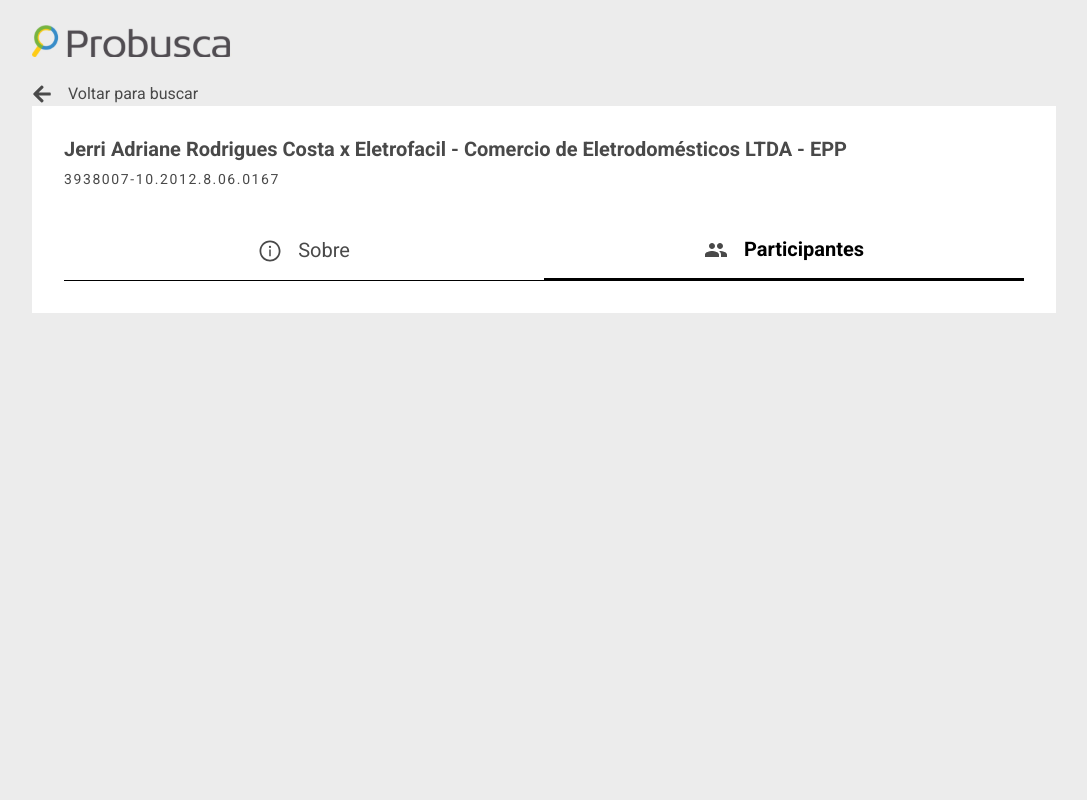
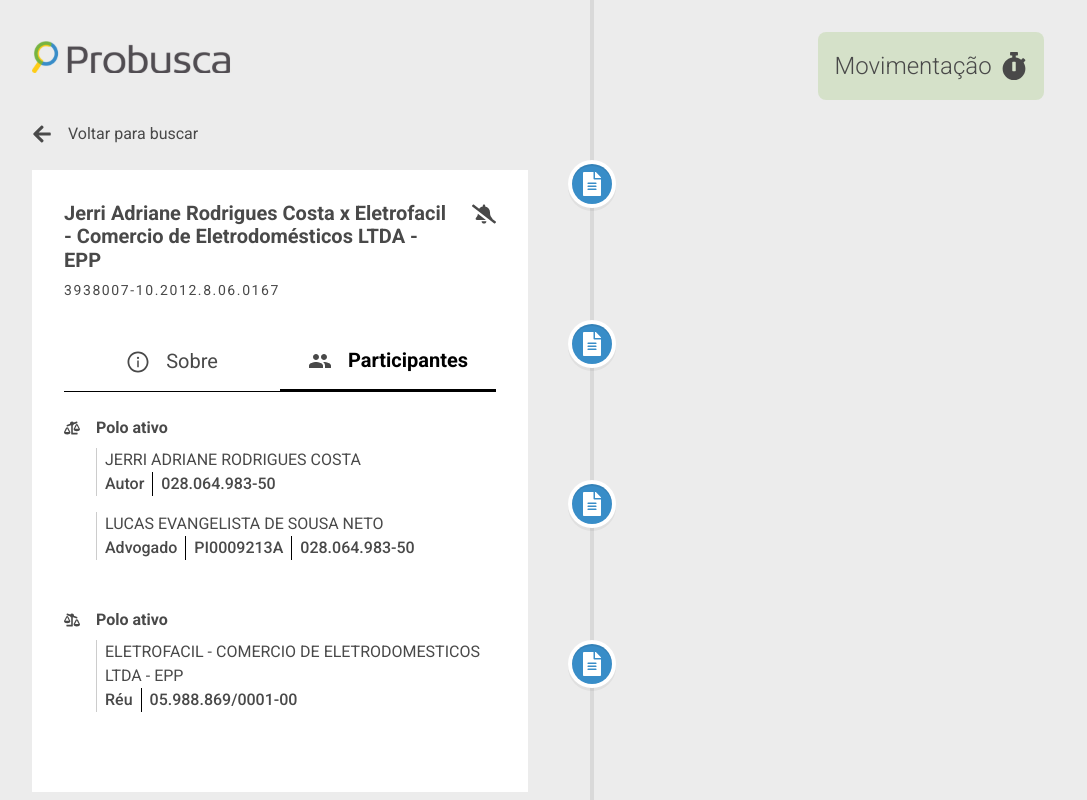
Before and after one commit to jonatas1n/desafio-jusbrasil, a Next.js app in the folder probusca/: page /process in a window 1280 px wide. Both pictures are taken after a click on the element "Participantes". Shown: the whole page, without its empty margins (96-1183 px from the left). Built offline with nearby package versions, Linux system fonts and the light colour scheme.

Commit message:
Finish main parts

```diff
--- a/probusca/src/components/DataCard/index.tsx
+++ b/probusca/src/components/DataCard/index.tsx
@@ -1,27 +1,36 @@
 import { useState } from "react";
-import { Flex, Box, Stack, Text } from "@chakra-ui/react";
+import { Flex, Box, Stack, Text, Icon } from "@chakra-ui/react";
 import TabMenu from "../TabMenu";
 import ListData from "../ListData";
-
+import Participants from "../Participants";
+import { FaBell, FaBellSlash } from "react-icons/fa";
 
 export default function DataCard() {
     const [selectedMenu, setSelectedMenu] = useState('Sobre');
+    const [notificationOn, setNotificationOn] = useState(false);
 
     const handleMenu = (item: string) => setSelectedMenu(item)
 
     return (
-        <Flex direction='column'>
-            <Stack>
-                <Text textStyle='h4'>Jerri Adriane Rodrigues Costa x Eletrofacil - Comercio de Eletrodomésticos LTDA - EPP</Text>
-                <Text textStyle='overline'>3938007-10.2012.8.06.0167</Text>
-            </Stack>
+        <Box
+            backgroundColor='white'
+            padding='2rem'
+        >
+            <Flex gap='1rem'>
+                <Stack>
+                    <Text textStyle='h4'>Jerri Adriane Rodrigues Costa x Eletrofacil - Comercio de Eletrodomésticos LTDA - EPP</Text>
+                    <Text textStyle='overline'>3938007-10.2012.8.06.0167</Text>
+                </Stack>
+                <Icon w='1.5rem' h='1.5rem' as={notificationOn ? FaBell : FaBellSlash} />
+            </Flex>
             <TabMenu
                 state={selectedMenu}
                 setState={handleMenu}
             />
-            { selectedMenu == 'Sobre' ? (
-                <ListData />
-            ) : null}
-        </Flex>
+            { selectedMenu == 'Sobre'
+                ? <ListData />
+                : <Participants />
+            }
+        </Box>
     )
 }
--- a/probusca/src/components/ListData/index.tsx
+++ b/probusca/src/components/ListData/index.tsx
@@ -1,4 +1,4 @@
-import { Flex, Stack, Text } from "@chakra-ui/react"
+import { Stack } from "@chakra-ui/react"
 import { FaLandmark, FaCalendar, FaBalanceScale, FaBuilding } from "react-icons/fa";
 import ListDataItem from "./ListDataItem";
 
--- /dev/null
+++ b/probusca/src/components/Movement/index.tsx
@@ -0,0 +1,128 @@
+import { VerticalTimeline, VerticalTimelineElement } from 'react-vertical-timeline-component';
+import 'react-vertical-timeline-component/style.min.css';
+import { processMovement } from '../../shared/interfaces/Process.interface';
+import { FaFileAlt, FaStopwatch } from 'react-icons/fa'
+import { Flex, Text, Box, Collapse, SlideFade } from '@chakra-ui/react';
+import { useState } from 'react';
+
+const movementList:processMovement[] = [
+    {
+        date: '25 de dezembro de 2022',
+        content: 'Intimação expedido(a)'
+    },
+    {
+        date: '25 de dezembro de 2022',
+        content: 'Intimação expedido(a)'
+    },
+    {
+        date: '25 de dezembro de 2022',
+        content: 'Intimação expedido(a)'
+    },
+    {
+        date: '25 de dezembro de 2022',
+        content: 'Intimação expedido(a)'
+    },
+    {
+        date: '25 de dezembro de 2022',
+        content: 'Intimação expedido(a)'
+    },
+    {
+        date: '25 de dezembro de 2022',
+        content: 'Intimação expedido(a)'
+    },
+    {
+        date: '25 de dezembro de 2022',
+        content: 'Intimação expedido(a)'
+    },
+    {
+        date: '25 de dezembro de 2022',
+        content: 'Intimação expedido(a)'
+    },
+    {
+        date: '25 de dezembro de 2022',
+        content: 'Intimação expedido(a)'
+    },
+    {
+        date: '25 de dezembro de 2022',
+        content: 'Intimação expedido(a)'
+    },
+    {
+        date: '25 de dezembro de 2022',
+        content: 'Intimação expedido(a)'
+    },
+    {
+        date: '25 de dezembro de 2022',
+        content: 'Intimação expedido(a)'
+    },
+    {
+        date: '25 de dezembro de 2022',
+        content: 'Intimação expedido(a)'
+    },
+    {
+        date: '25 de dezembro de 2022',
+        content: 'Intimação expedido(a)'
+    },
+    {
+        date: '25 de dezembro de 2022',
+        content: 'Intimação expedido(a)'
+    },
+    {
+        date: '25 de dezembro de 2022',
+        content: 'Intimação expedido(a)'
+    },
+    {
+        date: '25 de dezembro de 2022',
+        content: 'Intimação expedido(a)'
+    }
+]
+
+export default function Movement() {
+    const [showPrevision, setShowPrevision] = useState(true);
+    const handleShowPrevision = (state=!showPrevision) => {
+        setShowPrevision(state);
+    }
+
+    return (
+        <Flex direction='column' overflow='auto'>
+            <VerticalTimeline layout='1-column-left' lineColor="#D9D9D9">
+                { showPrevision && (
+                    <SlideFade offsetY='2rem' in={showPrevision}>
+                        <Flex
+                            textAlign='right'
+                            justifyContent='flex-end'
+                        >
+                            <Flex
+                                p='1rem'
+                                borderRadius='.5rem'
+                                background='pallete.green'
+                                gap='.5rem'
+                                alignItems='center'
+                            >
+                                <Text textStyle='h2'>Movimentação</Text>
+                                <FaStopwatch size='1.75rem' color='#494949'/>
+                            </Flex>
+                        </Flex>
+                    </SlideFade>
+                )}
+            { movementList.map( (movement:processMovement, index:number) => (
+                    <VerticalTimelineElement
+                        key={index}
+                        className="vertical-timeline-element--work"
+                        contentStyle={{ background: 'white', color: '#000' }}
+                        contentArrowStyle={{ borderRight: '7px solid  white' }}
+                        iconStyle={{ background: '#388dc8', color: '#fff' }}
+                        icon={<FaFileAlt />}
+                    >
+                        <p>{movement.content}</p>
+                    </VerticalTimelineElement>
+                ))}
+                <Box
+                    textAlign='center'
+                    paddingLeft='3.3rem'
+                >
+                    <Text textStyle='h2'>Início do processo</Text>
+                </Box>
+            </VerticalTimeline>
+        </Flex>
+    )
+}
--- /dev/null
+++ b/probusca/src/components/Participants/ParticipantGroup/index.tsx
@@ -0,0 +1,45 @@
+import { Flex, Stack, Text, Icon } from '@chakra-ui/react';
+import { IconType } from 'react-icons';
+import { Company } from '../../../shared/interfaces/Company.interface';
+import { Attorney, Person } from '../../../shared/interfaces/Person.interface';
+
+interface ParticipantGroupProps {
+    list: Array<Person|Attorney|Company>;
+    icon: IconType;
+};
+
+export default function ParticipantGroup({list, icon}:ParticipantGroupProps) {
+    const orderShow = ['type', 'oab', 'cpf', 'cnpj'];
+
+    return (
+        <Flex gap='1rem' mb='3rem'>
+            <Icon mt='.25rem' as={icon} />
+            <Stack>
+                <Text fontWeight={600} textStyle='h5'>Polo ativo</Text>
+                <Stack spacing={4}>
+                    { list.map( listItem => (
+                        <Flex key={listItem.title} direction='column' borderLeft='1px solid #ccc' paddingLeft='.5rem'>
+                            <Text textStyle='regular' textTransform='uppercase'>{listItem.title}</Text>
+                            <Flex gap='.5rem'>
+                                { orderShow
+                                    .filter(item => Object.keys(listItem).includes(item))
+                                    .map( (item: any) => (
+                                        <Text
+                                            key={item}
+                                            borderRight='1px solid black'
+                                            pr='.5rem'
+                                            _last={{borderRight: 'none', paddingRight: 0}}
+                                            textStyle='h5'
+                                        >
+                                            {listItem[item]}
+                                        </Text>
+                                    )
+                                )}
+                            </Flex>
+                        </Flex>
+                    )) }
+                </Stack>
+            </Stack>
+        </Flex>
+    )
+}
--- a/probusca/src/components/Participants/index.tsx
+++ b/probusca/src/components/Participants/index.tsx
@@ -1,5 +1,46 @@
+import { Flex } from '@chakra-ui/react';
+import { FaBalanceScaleLeft, FaBalanceScaleRight } from 'react-icons/fa';
+import ParticipantGroup from './ParticipantGroup';
+
+const lists = {
+    activeList: [
+        {
+            title: 'jerri adriane rodrigues costa',
+            type: 'Autor',
+            cpf: '028.064.983-50'
+        },
+        {
+            title: 'LUCAS EVANGELISTA DE SOUSA NETO',
+            type: 'Advogado',
+            cpf: '028.064.983-50',
+            oab: 'PI0009213A'
+        }
+    ],
+    passiveList: [
+        {
+            title: 'ELETROFACIL - COMERCIO DE ELETRODOMESTICOS LTDA - EPP',
+            cnpj: '05.988.869/0001-00',
+            type: 'Réu'
+        }
+    ]
+}
+
 export default function Participants() {
+    const { activeList, passiveList } = lists;
+
     return (
-
+        <Flex
+            direction='column'
+            pt='1.5rem'
+        >
+            <ParticipantGroup
+                list={activeList}
+                icon={FaBalanceScaleLeft}
+            />
+            <ParticipantGroup
+                list={passiveList}
+                icon={FaBalanceScaleRight}
+            />
+        </Flex>
     )
 }
--- a/probusca/src/pages/process.tsx
+++ b/probusca/src/pages/process.tsx
@@ -1,40 +1,48 @@
-import { Flex, SimpleGrid, Image, Box, Stack, Text } from "@chakra-ui/react";
+import { Flex, SimpleGrid, Image, Link } from "@chakra-ui/react";
 import Container from "../components/Container";
 import logo from '../assets/img/logo.svg'
 import { FaArrowLeft } from "react-icons/fa";
 import DataCard from "../components/DataCard";
+import Movement from "../components/Movement";
 
 export default function Process() {
     return (
         <Container wide>
-            <Flex>
+            <SimpleGrid
+                columns={{lg: 2, md: 1}}
+                h='100vh'
+                spacing='2rem'
+                overflow='hidden'
+            >
                 <Flex
                     direction='column'
-                    className="about"
                     flex={3}
-                    w='100%'
+                    gap='1.5rem'
                 >
                     <Image
                         src={logo.src}
                         w='200px'
                         paddingBlock='25px'
                         alt="Probusca"
+                        mt='1rem'
                     />
                     <Flex
+                        as={Link}
+                        href='/'
                         alignItems='center'
                         gap='1rem'
                     >
                         <FaArrowLeft size='1.25rem'/>
                         Voltar para buscar
                     </Flex>
-                    <Box
-                        backgroundColor='white'
-                        padding='2rem'
-                    >
-                        <DataCard />
-                    </Box>
+                    <DataCard />
                 </Flex>
-            </Flex>
+                <Flex
+                    as={Movement}
+                    w='unset'
+                    flex={2}
+                />
+            </SimpleGrid>
         </Container>
     )
 }
--- /dev/null
+++ b/probusca/src/shared/interfaces/Company.interface.ts
@@ -0,0 +1,5 @@
+export interface Company {
+    title: string;
+    cnpj: string;
+    type: string;
+}
--- /dev/null
+++ b/probusca/src/shared/interfaces/Court.interface.ts
@@ -0,0 +1,6 @@
+export interface Court {
+    court: string;
+    startDate: string;
+    theme: string;
+    judgingSection: string;
+}
--- a/probusca/src/styles/theme.ts
+++ b/probusca/src/styles/theme.ts
@@ -7,6 +7,8 @@ export const theme = extendTheme({
             "background": "#ECECEC",
             "darkGray": "#8D8D8D",
             "recentCard": "#F3F3F3",
+            "blue": "#388dc8",
+            'green': "#d5e1c9",
         }
     },
     fonts: {
@@ -34,7 +36,6 @@ export const theme = extendTheme({
             fontSize: '1.25rem',
             fontWeight: 600,
             lineHeight: '23.44px'
-
         },
         h5: {
             fontSize: '1rem',
```
Also changed, not shown: probusca/src/shared/interfaces/Person.interface.ts (added, +9 -0 lines), probusca/src/shared/interfaces/Process.interface.ts (added, +9 -0 lines), 1 other file (tests, documents, lock files or other folders).
